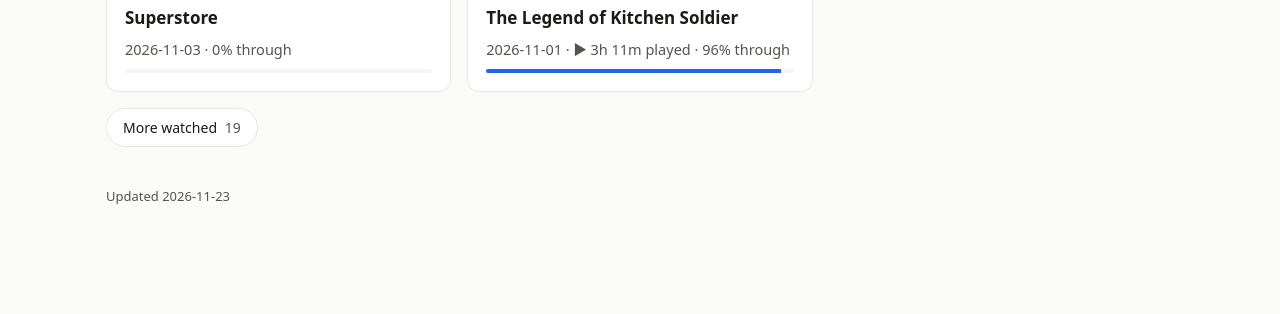
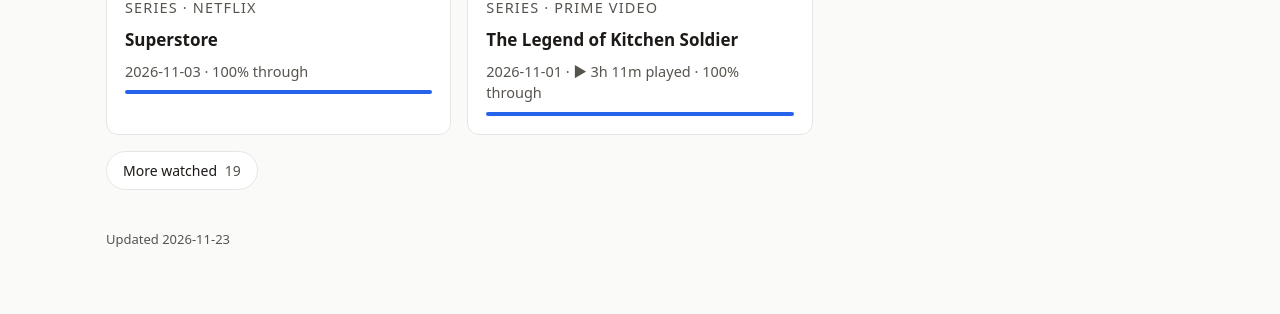
Before and after one commit to knowjoby/watchlist, a plain HTML site: page index.html in a window 1280 px wide. Shown: the part 1292-1606 px from the top of the page. Before the commit the page ends 1562 px from the top, so only its background shows below. Drawn offline with Linux system fonts and the light colour scheme.

Commit message:
Show Watched titles as 100% complete
Co-Authored-By: Claude Opus 5.5 <noreply@anthropic.com>

```diff
--- a/index.html
+++ b/index.html
@@ -74,7 +74,9 @@ try{localStorage.removeItem("wl_token")}catch{}
 let items=[],tab="watching",type="all",plat="";
 const byDate=(a,b)=>(b.date||"").localeCompare(a.date||"")||a.title.localeCompare(b.title);
 const sorter=t=>t==="watched"?(a,b)=>(b.rating||0)-(a.rating||0)||byDate(a,b):byDate;
-const card=i=>`<li class="card st-${i.status}"><div class="pwrap">
+// Watched means finished: show it as 100% whatever the sampled playback reached.
+const card=j=>{const i=j.status==="watched"?{...j,progress:100}:j;return card0(i)};
+const card0=i=>`<li class="card st-${i.status}"><div class="pwrap">
 ${i.poster?`<img class="poster" loading="lazy" referrerpolicy="no-referrer" src="${esc(i.poster)}" alt="" onerror="this.outerHTML='<div class=&quot;poster noposter&quot;>🎬</div>'">`:`<div class="poster noposter">🎬</div>`}${i.rating?`<span class="score" aria-label="Rated ${i.rating} out of 10">★ ${i.rating}<small>/10</small></span>`:""}</div>
 <p class="kicker">${kind[i.type]||"Title"}${i.platform?" · "+esc(i.platform):""}${i.year?" · "+i.year:""}</p>
 <h2>${esc(i.title)}</h2>
```
